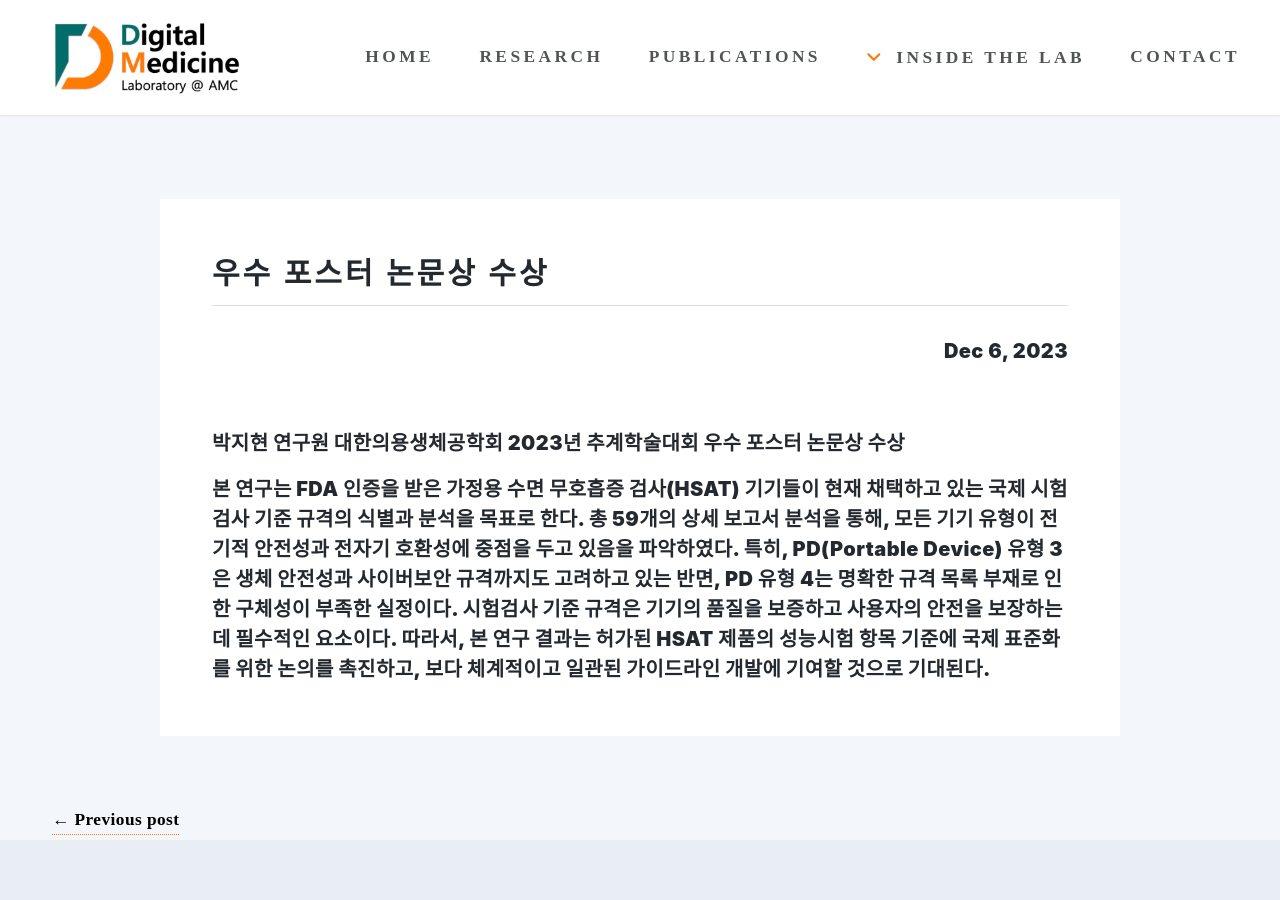
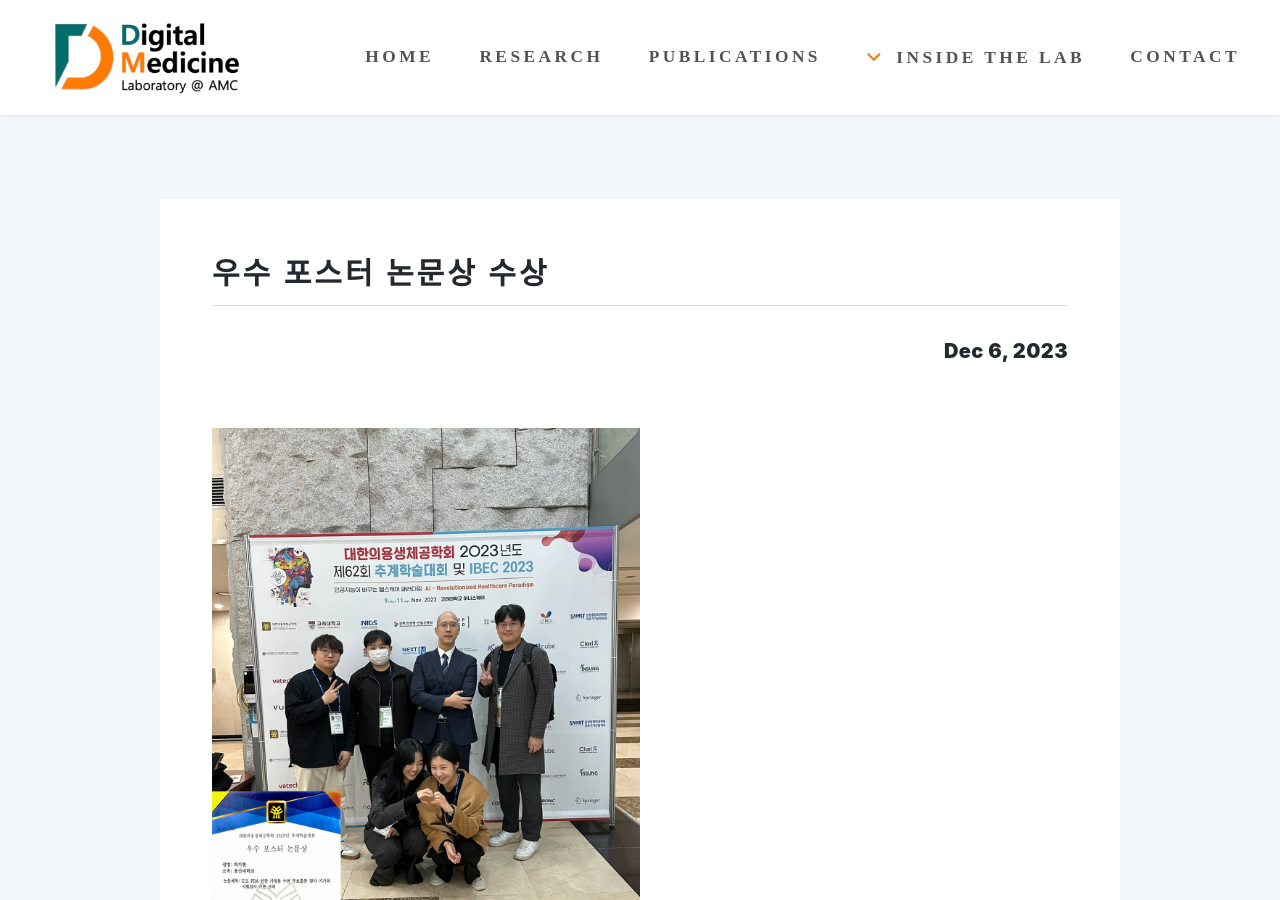
Before and after one commit to ydon1111/ydon1111.github.io, a Jekyll site: the page built from _posts/2023-11-11-대한의용생체공학회-수상.markdown, in a window 1280 px wide and 900 px high. Built offline with Jekyll 4.4.1, drawn with Linux system fonts in a browser that asks for light colours; nearby versions of some CDN libraries; some web fonts are replaced.

Commit message:
뉴스 추가

```diff
--- a/_posts/2023-11-11-대한의용생체공학회-수상.markdown
+++ b/_posts/2023-11-11-대한의용생체공학회-수상.markdown
@@ -2,13 +2,13 @@
 layout: post
 title:  "우수 포스터 논문상 수상"
 date:   2023-12-06 10:00:00
-featured-img: "/images/logo/new_logo.jpg"
+featured-img: "/images/posts/2311/대한의용생체공학회_참가사진.jpeg"
 short-content: "대한의용생체공학회 2023년 추계학술대회 우수 포스터 논문상 수상"
 ---
 
 <br>
 
-<!-- <span class="image featured"><img src="/images/posts/2311/대한의용생체공학회_우수논문상수상.jpeg" alt="" style="width:50%; height: auto;"></span> -->
+<span class="image featured"><img src="/images/posts/2311/대한의용생체공학회_우수논문상수상.jpeg" alt="" style="width:50%; height: auto;"></span>
 
 박지현 연구원 대한의용생체공학회 2023년 추계학술대회 우수 포스터 논문상 수상
 
```
Also changed, not shown: images/posts/2311/대한의용생체공학회_참가사진.jpeg (added).
